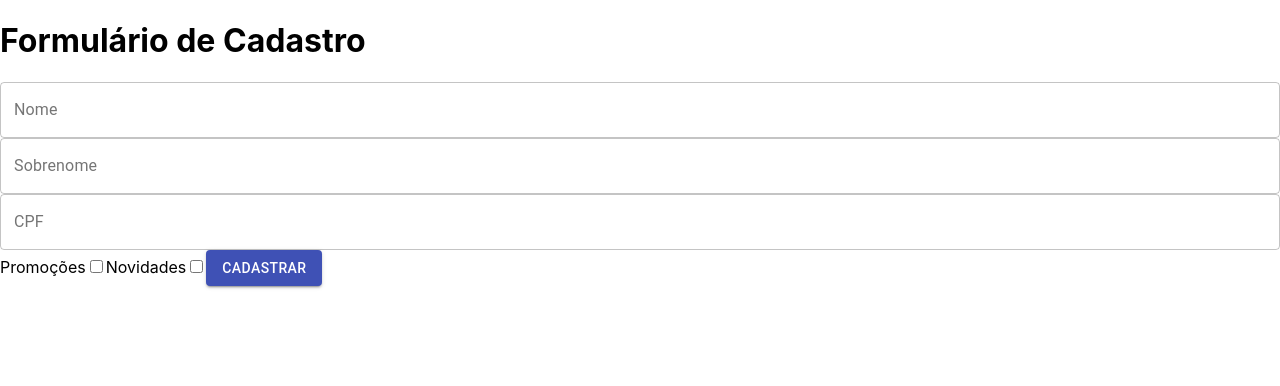
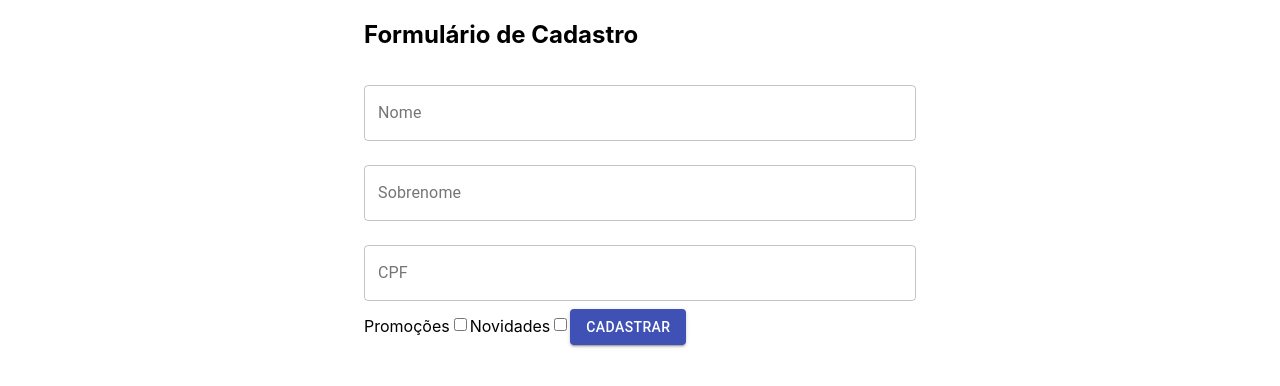
Before and after one commit to lazaroconceicao/formulario-simples, a React (Create React App) app: page / in a window 1280 px wide. Shown: the top 386 px of the page. Built offline with nearby package versions, Linux system fonts and the light colour scheme.

Commit message:
Style container form

```diff
--- a/src/App.js
+++ b/src/App.js
@@ -1,14 +1,15 @@
 import React, { Component, Fragment } from "react";
 import "./App.css";
 import FormularioCadstro from "./components/FomularioCadstro/FormularioCadstro";
+import { Container } from "@material-ui/core";
 
 class App extends Component {
   render() {
     return (
-      <Fragment>
+      <Container component="article" maxWidth="sm">
         <h1>Formulário de Cadastro</h1>
         <FormularioCadstro />
-      </Fragment>
+      </Container>
     );
   }
 }
--- a/src/components/FomularioCadstro/FormularioCadstro.jsx
+++ b/src/components/FomularioCadstro/FormularioCadstro.jsx
@@ -5,9 +5,9 @@
 function FormularioCadstro() {
   return (
     <form>
-      <TextField id="nome" label="Nome" variant="outlined" fullWidth/>
-      <TextField id="sobrenome" label="Sobrenome" variant="outlined" fullWidth/>
-      <TextField id="CPF" label="CPF" variant="outlined" fullWidth/>
+      <TextField id="nome" label="Nome" variant="outlined" margin="normal" fullWidth/>
+      <TextField id="sobrenome" label="Sobrenome" variant="outlined" margin="normal" fullWidth/>
+      <TextField id="CPF" label="CPF" variant="outlined" margin="normal" fullWidth/>
 
       <label>Promoções</label>
       <input type="checkbox" />
```
